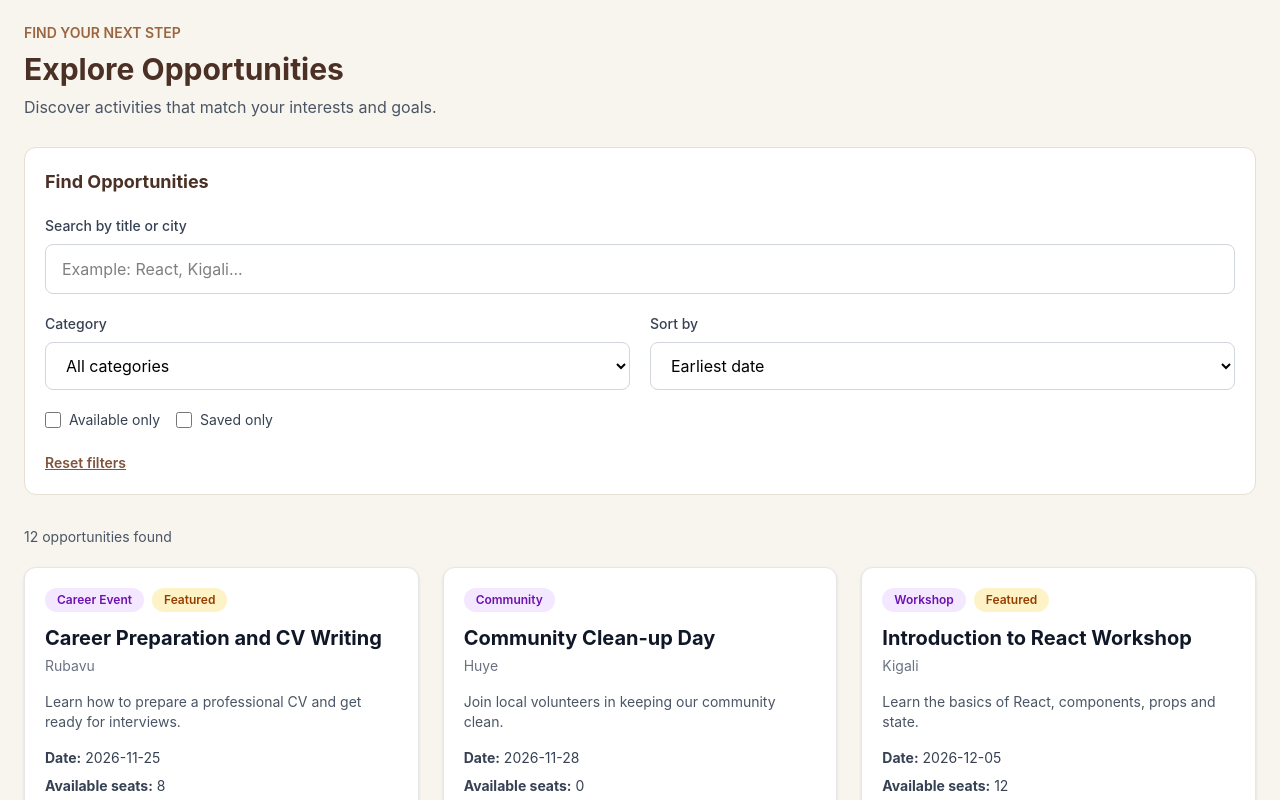
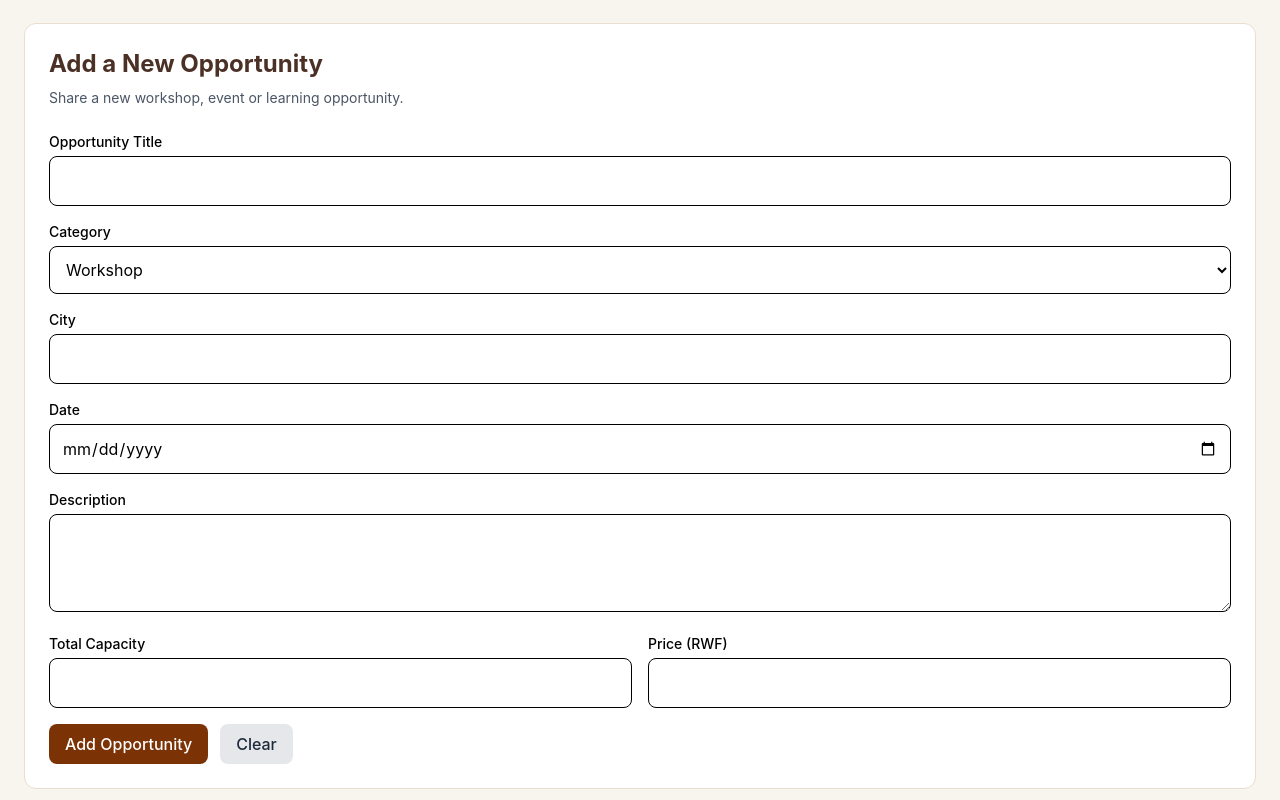
Before and after one commit to Musekura20/rwanda-opportunities-explorer, a React (Vite) app: page / in a window 1280 px wide. Shown: the part 700-1500 px from the top of the page. Built offline with nearby package versions, Linux system fonts and the light colour scheme.

Commit message:
feat: add new opportunity form with validation

```diff
--- a/src/App.jsx
+++ b/src/App.jsx
@@ -5,11 +5,15 @@ import seedOpportunities from "./data/seedOpportunities"
 
 import OpportunityList from "./components/OpportunityList"
 import OpportunityFilters from "./components/OpportunityFilters"
+import OpportunityForm from "./components/OpportunityForm"
 
 function App() {
 
   // Saved opportunities
   const [savedIds, setSavedIds] = useState([])
+
+  // All opportunities, including newly added ones
+  const [opportunities, setOpportunities] = useState(seedOpportunities)
 
   // Filter states
   const [search, setSearch] = useState("")
@@ -29,80 +33,74 @@ function App() {
     })
   }
 
+  // Add a new opportunity
+  function handleAddOpportunity(newOpportunity) {
+    setOpportunities((currentOpportunities) => [
+      newOpportunity,
+      ...currentOpportunities
+    ])
+  }
+
   // Reset all filters
   function handleResetFilters() {
-
     setSearch("")
     setCategory("All")
     setAvailableOnly(false)
     setSavedOnly(false)
     setSortBy("date")
-
   }
 
   // Filter opportunities
-  const filteredOpportunities = seedOpportunities.filter((opportunity) => {
+  const filteredOpportunities = opportunities.filter((opportunity) => {
 
-    // Search by title or city
     const searchText = search.trim().toLowerCase()
 
     const matchesSearch =
       opportunity.title.toLowerCase().includes(searchText) ||
       opportunity.city.toLowerCase().includes(searchText)
 
-    // Filter by category
     const matchesCategory =
       category === "All" || opportunity.category === category
 
-    // Show available opportunities only
     const matchesAvailability =
       !availableOnly || opportunity.availableSeats > 0
 
-    // Show saved opportunities only
     const matchesSaved =
       !savedOnly || savedIds.includes(opportunity.id)
 
-    // All conditions must be true
     return (
       matchesSearch &&
       matchesCategory &&
       matchesAvailability &&
       matchesSaved
     )
-
   })
 
   // Sort opportunities
   const sortedOpportunities = [...filteredOpportunities]
 
   if (sortBy === "date") {
-
     sortedOpportunities.sort((a, b) =>
       a.date.localeCompare(b.date)
     )
-
   } else if (sortBy === "title") {
-
     sortedOpportunities.sort((a, b) =>
       a.title.localeCompare(b.title)
     )
-
   } else if (sortBy === "seats") {
-
     sortedOpportunities.sort((a, b) =>
       b.availableSeats - a.availableSeats
     )
-
   }
 
   // Dashboard statistics
-  const totalOpportunities = seedOpportunities.length
+  const totalOpportunities = opportunities.length
 
-  const availableOpportunities = seedOpportunities.filter(
+  const availableOpportunities = opportunities.filter(
     (opportunity) => opportunity.availableSeats > 0
   ).length
 
-  const featuredOpportunities = seedOpportunities.filter(
+  const featuredOpportunities = opportunities.filter(
     (opportunity) => opportunity.featured
   ).length
 
@@ -111,7 +109,6 @@ function App() {
 
       {/* Navigation */}
       <header className="bg-white border-b border-[#E8DED2]">
-
         <div className="max-w-7xl mx-auto px-6 py-5 flex justify-between items-center">
 
           <a href="#" className="text-xl font-bold text-[#4B3025]">
@@ -119,19 +116,14 @@ function App() {
           </a>
 
           <nav className="flex items-center gap-6 text-sm text-gray-600">
-
             <a href="#opportunities" className="hover:text-[#704936]">
               Explore
             </a>
 
-            <span>
-              Saved: {savedIds.length}
-            </span>
-
+            <span>Saved: {savedIds.length}</span>
           </nav>
 
         </div>
-
       </header>
 
       <main className="max-w-7xl mx-auto px-6 py-8 md:py-12">
@@ -165,7 +157,6 @@ function App() {
         <section className="grid grid-cols-1 sm:grid-cols-3 gap-5 mb-12">
 
           <div className="bg-white rounded-xl p-6 border border-[#E8DED2]">
-
             <p className="text-gray-500 text-sm">
               Total Opportunities
             </p>
@@ -173,11 +164,9 @@ function App() {
             <h2 className="text-3xl font-bold text-[#4B3025] mt-2">
               {totalOpportunities}
             </h2>
-
           </div>
 
           <div className="bg-white rounded-xl p-6 border border-[#E8DED2]">
-
             <p className="text-gray-500 text-sm">
               Available Opportunities
             </p>
@@ -185,11 +174,9 @@ function App() {
             <h2 className="text-3xl font-bold text-green-700 mt-2">
               {availableOpportunities}
             </h2>
-
           </div>
 
           <div className="bg-white rounded-xl p-6 border border-[#E8DED2]">
-
             <p className="text-gray-500 text-sm">
               Featured Opportunities
             </p>
@@ -197,16 +184,17 @@ function App() {
             <h2 className="text-3xl font-bold text-[#9A653F] mt-2">
               {featuredOpportunities}
             </h2>
-
           </div>
 
         </section>
+
+        {/* Add opportunity form */}
+        <OpportunityForm onAddOpportunity={handleAddOpportunity} />
 
         {/* Opportunities section */}
         <section id="opportunities">
 
           <div className="mb-7">
-
             <p className="text-sm font-semibold text-[#9A653F] mb-2">
               FIND YOUR NEXT STEP
             </p>
@@ -218,7 +206,6 @@ function App() {
             <p className="text-gray-600 mt-2">
               Discover activities that match your interests and goals.
             </p>
-
           </div>
 
           {/* Filters */}
--- /dev/null
+++ b/src/components/OpportunityForm.jsx
@@ -0,0 +1,233 @@
+
+import { useState } from "react"
+import Button from "./Button"
+
+function OpportunityForm({ onAddOpportunity }) {
+  const [formData, setFormData] = useState({
+    title: "",
+    category: "Workshop",
+    city: "",
+    date: "",
+    description: "",
+    capacity: "",
+    price: ""
+  })
+
+  const [error, setError] = useState("")
+
+  function handleChange(event) {
+    const { name, value } = event.target
+
+    setFormData({
+      ...formData,
+      [name]: value
+    })
+  }
+
+  function handleSubmit(event) {
+    event.preventDefault()
+
+    if (
+      !formData.title.trim() ||
+      !formData.city.trim() ||
+      !formData.date ||
+      !formData.description.trim()
+    ) {
+      setError("Please fill in all required fields.")
+      return
+    }
+
+    if (Number.isNaN(Date.parse(formData.date))) {
+      setError("Please enter a valid date.")
+      return
+    }
+
+    if (
+      formData.capacity === "" ||
+      Number(formData.capacity) < 0 ||
+      formData.price === "" ||
+      Number(formData.price) < 0
+    ) {
+      setError("Capacity and price must be zero or greater.")
+      return
+    }
+
+    const newOpportunity = {
+      id: Date.now(),
+      title: formData.title.trim(),
+      category: formData.category,
+      city: formData.city.trim(),
+      date: formData.date,
+      description: formData.description.trim(),
+      capacity: Number(formData.capacity),
+      availableSeats: Number(formData.capacity),
+      price: Number(formData.price),
+      featured: false,
+      features: false
+    }
+
+    onAddOpportunity(newOpportunity)
+
+    setFormData({
+      title: "",
+      category: "Workshop",
+      city: "",
+      date: "",
+      description: "",
+      capacity: "",
+      price: ""
+    })
+
+    setError("")
+  }
+
+  function handleClear() {
+    setFormData({
+      title: "",
+      category: "Workshop",
+      city: "",
+      date: "",
+      description: "",
+      capacity: "",
+      price: ""
+    })
+
+    setError("")
+  }
+
+  return (
+    <section className="bg-white border border-[#E8DED2] rounded-xl p-6 mb-8">
+      <h2 className="text-2xl font-bold text-[#4B3025] mb-2">
+        Add a New Opportunity
+      </h2>
+
+      <p className="text-gray-600 text-sm mb-6">
+        Share a new workshop, event or learning opportunity.
+      </p>
+
+      <form onSubmit={handleSubmit} className="space-y-4">
+        <div>
+          <label htmlFor="title" className="block text-sm font-medium mb-1">
+            Opportunity Title
+          </label>
+          <input
+            id="title"
+            name="title"
+            type="text"
+            value={formData.title}
+            onChange={handleChange}
+            className="w-full border rounded-lg p-3 focus:outline-none focus:ring-2 focus:ring-amber-500"
+          />
+        </div>
+
+        <div>
+          <label htmlFor="category" className="block text-sm font-medium mb-1">
+            Category
+          </label>
+          <select
+            id="category"
+            name="category"
+            value={formData.category}
+            onChange={handleChange}
+            className="w-full border rounded-lg p-3 focus:outline-none focus:ring-2 focus:ring-amber-500"
+          >
+            <option value="Workshop">Workshop</option>
+            <option value="Career Event">Career Event</option>
+            <option value="Community">Community</option>
+            <option value="Short Course">Short Course</option>
+            <option value="Seminar">Seminar</option>
+          </select>
+        </div>
+
+        <div>
+          <label htmlFor="city" className="block text-sm font-medium mb-1">
+            City
+          </label>
+          <input
+            id="city"
+            name="city"
+            type="text"
+            value={formData.city}
+            onChange={handleChange}
+            className="w-full border rounded-lg p-3 focus:outline-none focus:ring-2 focus:ring-amber-500"
+          />
+        </div>
+
+        <div>
+          <label htmlFor="date" className="block text-sm font-medium mb-1">
+            Date
+          </label>
+          <input
+            id="date"
+            name="date"
+            type="date"
+            value={formData.date}
+            onChange={handleChange}
+            className="w-full border rounded-lg p-3 focus:outline-none focus:ring-2 focus:ring-amber-500"
+          />
+        </div>
+
+        <div>
+          <label htmlFor="description" className="block text-sm font-medium mb-1">
+            Description
+          </label>
+          <textarea
+            id="description"
+            name="description"
+            value={formData.description}
+            onChange={handleChange}
+            rows="3"
+            className="w-full border rounded-lg p-3 focus:outline-none focus:ring-2 focus:ring-amber-500"
+          />
+        </div>
+
+        <div className="grid grid-cols-1 sm:grid-cols-2 gap-4">
+          <div>
+            <label htmlFor="capacity" className="block text-sm font-medium mb-1">
+              Total Capacity
+            </label>
+            <input
+              id="capacity"
+              name="capacity"
+              type="number"
+              min="0"
+              value={formData.capacity}
+              onChange={handleChange}
+              className="w-full border rounded-lg p-3 focus:outline-none focus:ring-2 focus:ring-amber-500"
+            />
+          </div>
+
+          <div>
+            <label htmlFor="price" className="block text-sm font-medium mb-1">
+              Price (RWF)
+            </label>
+            <input
+              id="price"
+              name="price"
+              type="number"
+              min="0"
+              value={formData.price}
+              onChange={handleChange}
+              className="w-full border rounded-lg p-3 focus:outline-none focus:ring-2 focus:ring-amber-500"
+            />
+          </div>
+        </div>
+
+        {error && (
+          <p className="text-red-600 text-sm" role="alert">
+            {error}
+          </p>
+        )}
+
+        <div className="flex flex-wrap gap-3">
+          <Button type="submit">Add Opportunity</Button>
+          <Button type="button" variant="secondary" onClick={handleClear}>
+            Clear
+          </Button>
+        </div>
+      </form>
+    </section>
+  )
+}
+
+export default OpportunityForm
```
Lines whose indentation alone changed are shown as unchanged.
